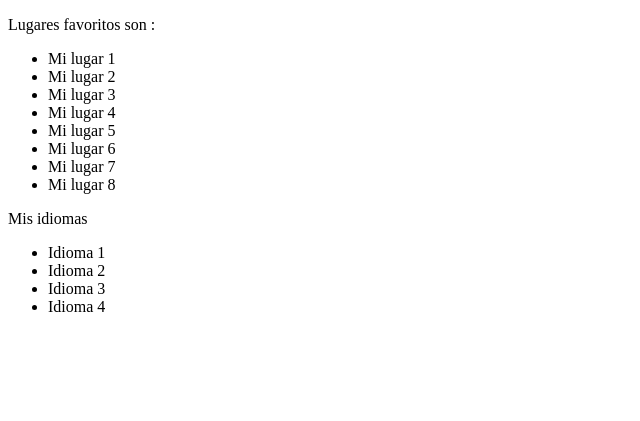
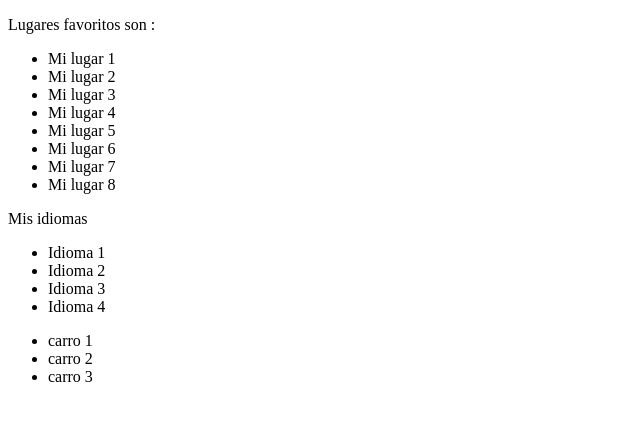
Before and after one commit to jrubio12/ejemplo-01, a plain HTML site: page index.html in a window 1280 px wide. Shown: the part 105-526 px from the top of the page, without its empty margins (0-640 px from the left). Drawn offline with Linux system fonts and the light colour scheme.

Commit message:
mis carros

```diff
--- a/index.html
+++ b/index.html
@@ -25,5 +25,12 @@
     <li>Idioma 3</li>
     <li>Idioma 4</li>
   </ul>
+  <ul>
+    <li>carro 1</li>
+    <li>carro 2</li>
+    <li>carro 3</li>
+  </ul>
+
+
 </body>
 </html>
```
